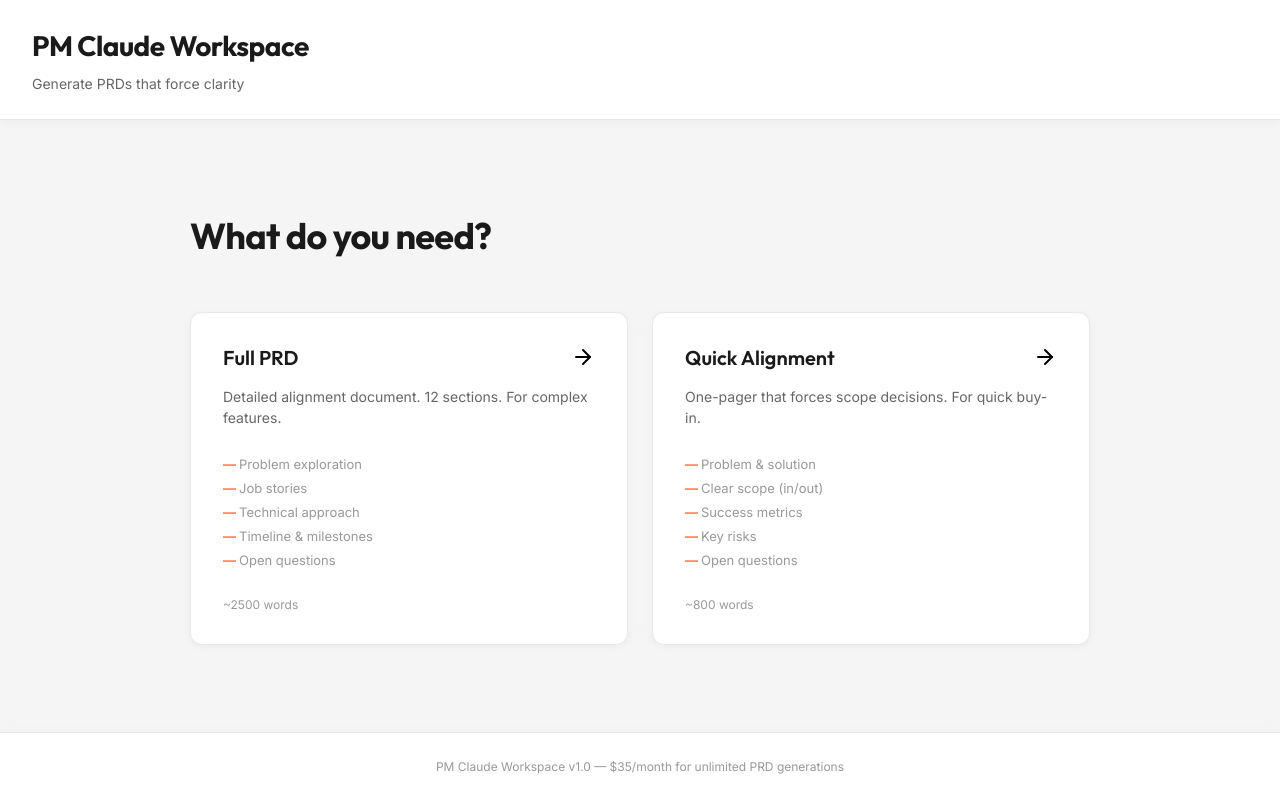
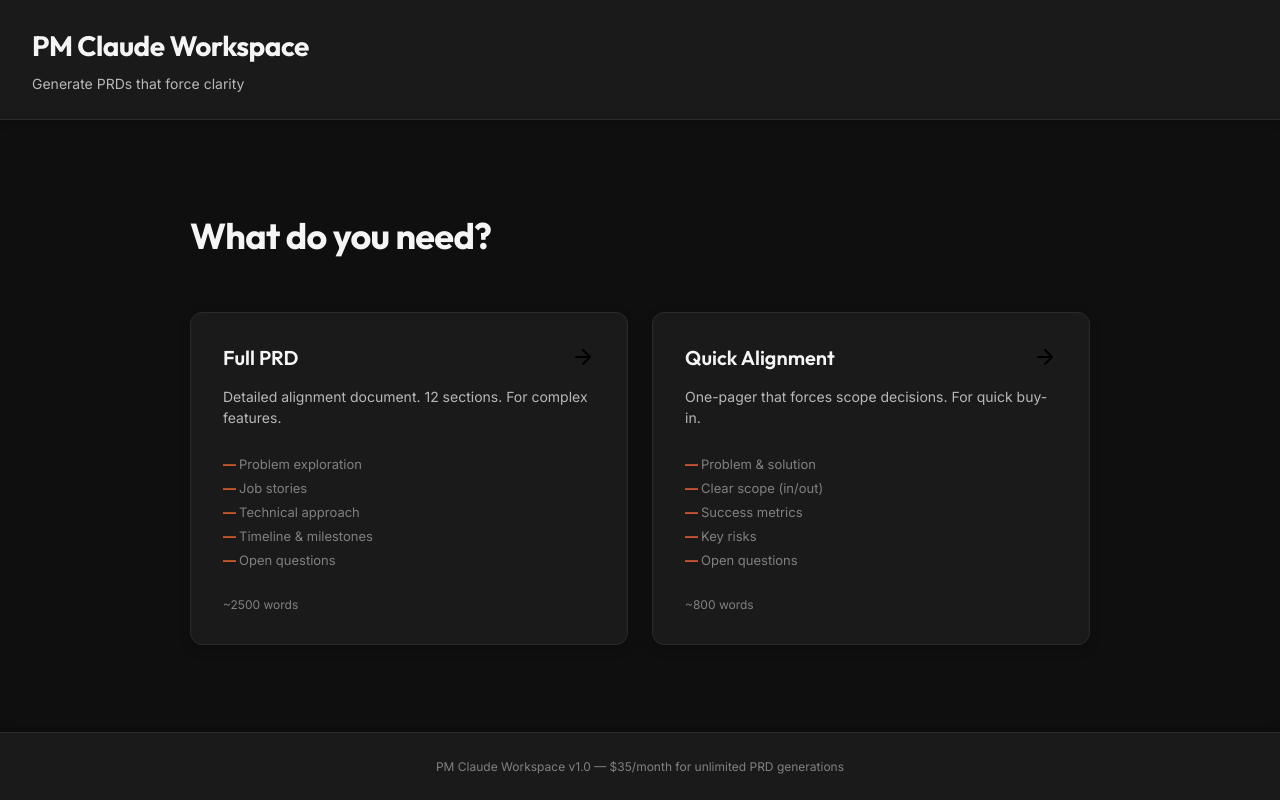
Before and after one commit to purdalmya/pm-claude-workspace, a React (Create React App) app: page / in a window 1280 px wide. Built offline with nearby package versions, Linux system fonts and the light colour scheme.

Commit message:
refresh to dark mode with modern design system

```diff
--- a/src/components/PMClaudeWorkspace.css
+++ b/src/components/PMClaudeWorkspace.css
@@ -1,17 +1,17 @@
-/* PM CLAUDE WORKSPACE - OPINIONATED CLARITY DESIGN SYSTEM */
+/* PM CLAUDE WORKSPACE - OPINIONATED CLARITY (DARK MODE) */
 /* Typography: Outfit (headlines) + Inter (body) + Georgia (accent) */
-/* Color: Disciplined orange usage + intentional grays */
+/* Dark mode with warm tones, intentional orange usage */
 
 @import url('https://fonts.googleapis.com/css2?family=Outfit:wght@400;500;600;700&family=Inter:wght@400;500;600;700&display=swap');
 
 :root {
-  --color-bg-light: #f5f5f5;
-  --color-bg-card: #ffffff;
-  --color-bg-secondary: #fafafa;
-  --color-text-primary: #1a1a1a;
-  --color-text-secondary: #666666;
-  --color-text-tertiary: #999999;
-  --color-border: #e8e8e8;
+  --color-bg-primary: #0f0f0f;
+  --color-bg-secondary: #1a1a1a;
+  --color-bg-tertiary: #2a2a2a;
+  --color-text-primary: #f5f5f5;
+  --color-text-secondary: #b8b8b8;
+  --color-text-tertiary: #808080;
+  --color-border: #2a2a2a;
   --color-accent: #ff6b35;
   --color-accent-dark: #e55a25;
   --color-success: #22c55e;
@@ -41,7 +41,7 @@
 }
 
 html, body {
-  background: var(--color-bg-light);
+  background: var(--color-bg-primary);
   color: var(--color-text-primary);
   font-family: var(--font-body);
   line-height: 1.6;
@@ -55,17 +55,17 @@ html, body {
   display: flex;
   flex-direction: column;
   min-height: 100vh;
-  background: var(--color-bg-light);
+  background: var(--color-bg-primary);
 }
 
 .pm-header {
-  background: var(--color-bg-card);
+  background: var(--color-bg-secondary);
   border-bottom: 1px solid var(--color-border);
   padding: var(--spacing-lg) var(--spacing-xl);
   display: flex;
   justify-content: space-between;
   align-items: flex-start;
-  box-shadow: 0 2px 8px rgba(0, 0, 0, 0.04);
+  box-shadow: 0 2px 8px rgba(0, 0, 0, 0.3);
 }
 
 .pm-header-content h1 {
@@ -99,7 +99,7 @@ html, body {
 .pm-reset-btn:hover {
   border-color: var(--color-accent);
   color: var(--color-accent);
-  background: rgba(255, 107, 53, 0.04);
+  background: rgba(255, 107, 53, 0.1);
 }
 
 .pm-main {
@@ -112,13 +112,13 @@ html, body {
 }
 
 .pm-footer {
-  background: var(--color-bg-card);
+  background: var(--color-bg-secondary);
   border-top: 1px solid var(--color-border);
   padding: var(--spacing-lg) var(--spacing-xl);
   text-align: center;
   color: var(--color-text-tertiary);
   font-size: 12px;
-  box-shadow: 0 -2px 8px rgba(0, 0, 0, 0.02);
+  box-shadow: 0 -2px 8px rgba(0, 0, 0, 0.3);
 }
 
 /* SCREENS */
@@ -160,7 +160,7 @@ html, body {
 }
 
 .type-card {
-  background: var(--color-bg-card);
+  background: var(--color-bg-secondary);
   border: 1px solid var(--color-border);
   padding: var(--spacing-xl);
   cursor: pointer;
@@ -168,15 +168,16 @@ html, body {
   text-align: left;
   font-family: var(--font-body);
   border-radius: var(--radius-lg);
-  box-shadow: 0 2px 8px rgba(0, 0, 0, 0.04);
+  box-shadow: 0 4px 12px rgba(0, 0, 0, 0.2);
   position: relative;
   overflow: hidden;
 }
 
 .type-card:hover {
   border-color: var(--color-accent);
-  box-shadow: 0 8px 24px rgba(0, 0, 0, 0.08);
+  box-shadow: 0 12px 32px rgba(255, 107, 53, 0.15);
   transform: translateY(-2px);
+  background: var(--color-bg-tertiary);
 }
 
 .type-card-header {
@@ -280,7 +281,7 @@ html, body {
 
 .form-input,
 .update-input {
-  background: var(--color-bg-card);
+  background: var(--color-bg-secondary);
   border: 1px solid var(--color-border);
   color: var(--color-text-primary);
   padding: var(--spacing-md);
@@ -296,7 +297,8 @@ html, body {
 .update-input:focus {
   outline: none;
   border-color: var(--color-accent);
-  box-shadow: 0 0 0 3px rgba(255, 107, 53, 0.1);
+  box-shadow: 0 0 0 3px rgba(255, 107, 53, 0.15);
+  background: var(--color-bg-tertiary);
 }
 
 .form-input::placeholder,
@@ -326,13 +328,13 @@ html, body {
 .pm-button-primary {
   background: var(--color-accent);
   border-color: var(--color-accent);
-  color: #ffffff;
+  color: #000000;
 }
 
 .pm-button-primary:hover:not(:disabled) {
   background: var(--color-accent-dark);
   border-color: var(--color-accent-dark);
-  box-shadow: 0 4px 12px rgba(255, 107, 53, 0.25);
+  box-shadow: 0 8px 24px rgba(255, 107, 53, 0.3);
 }
 
 .pm-button-secondary {
@@ -341,8 +343,8 @@ html, body {
 }
 
 .pm-button-secondary:hover:not(:disabled) {
-  border-color: var(--color-text-secondary);
-  background: var(--color-bg-secondary);
+  border-color: var(--color-accent);
+  background: rgba(255, 107, 53, 0.08);
 }
 
 .pm-button:disabled {
@@ -352,9 +354,9 @@ html, body {
 
 /* VALIDATION MESSAGE */
 .pm-validation-message {
-  background: rgba(239, 68, 68, 0.08);
-  border: 1px solid rgba(239, 68, 68, 0.2);
-  color: #991b1b;
+  background: rgba(239, 68, 68, 0.12);
+  border: 1px solid rgba(239, 68, 68, 0.3);
+  color: #fca5a5;
   padding: var(--spacing-md);
   margin-bottom: var(--spacing-lg);
   display: flex;
@@ -375,10 +377,11 @@ html, body {
 
 .generating-content {
   text-align: center;
-  background: var(--color-bg-card);
+  background: var(--color-bg-secondary);
   padding: var(--spacing-2xl);
   border-radius: var(--radius-lg);
   border: 1px solid var(--color-border);
+  box-shadow: 0 8px 24px rgba(0, 0, 0, 0.3);
 }
 
 .generating-spinner {
@@ -426,10 +429,10 @@ html, body {
 }
 
 .prd-container {
-  background: var(--color-bg-card);
+  background: var(--color-bg-secondary);
   border: 1px solid var(--color-border);
   border-radius: var(--radius-lg);
-  box-shadow: 0 4px 16px rgba(0, 0, 0, 0.06);
+  box-shadow: 0 8px 32px rgba(0, 0, 0, 0.4);
   overflow: hidden;
   animation: slideUp 0.4s ease-out;
 }
@@ -451,7 +454,7 @@ html, body {
   align-items: center;
   padding: var(--spacing-lg) var(--spacing-xl);
   border-bottom: 1px solid var(--color-border);
-  background: var(--color-bg-secondary);
+  background: var(--color-bg-tertiary);
 }
 
 .prd-meta {
@@ -462,7 +465,7 @@ html, body {
 
 .prd-type {
   font-size: 11px;
-  background: rgba(255, 107, 53, 0.1);
+  background: rgba(255, 107, 53, 0.15);
   color: var(--color-accent);
   padding: 4px 8px;
   border-radius: var(--radius-sm);
@@ -502,20 +505,20 @@ html, body {
 .pm-action-btn:hover {
   border-color: var(--color-accent);
   color: var(--color-accent);
-  background: rgba(255, 107, 53, 0.04);
+  background: rgba(255, 107, 53, 0.1);
 }
 
 .pm-update-btn:hover {
   border-color: var(--color-success);
   color: var(--color-success);
-  background: rgba(34, 197, 94, 0.04);
+  background: rgba(34, 197, 94, 0.1);
 }
 
 /* PRD NOTE */
 .prd-note {
-  background: rgba(234, 179, 8, 0.08);
+  background: rgba(234, 179, 8, 0.12);
   border-left: 3px solid var(--color-warning);
-  color: #92400e;
+  color: #fde047;
   padding: var(--spacing-md) var(--spacing-lg);
   margin: 0;
   display: flex;
```
